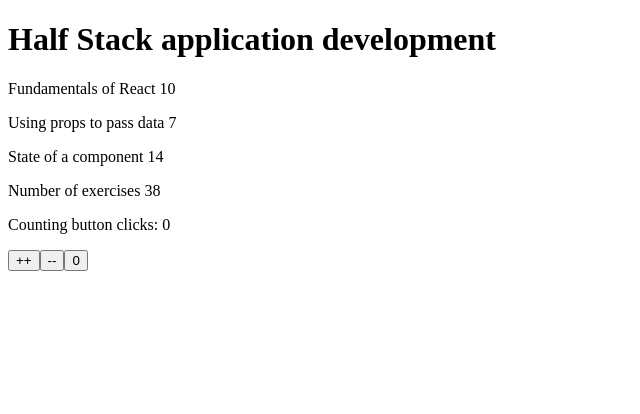
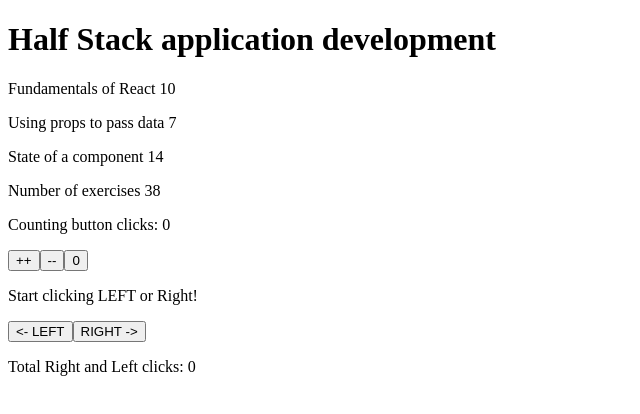
Before and after one commit to cherylfong/netscapia, a React (Create React App) app in the folder part1/courseinfo/: page / in a window 1280 px wide. Shown: the top 414 px of the page, without its empty margins (0-640 px from the left). Built offline with nearby package versions, Linux system fonts and the light colour scheme.

Commit message:
implement multiple useState to track left and right button clicks

```diff
--- a/part1/courseinfo/src/App.js
+++ b/part1/courseinfo/src/App.js
@@ -12,6 +12,8 @@
  * 1.5 Change the course and its parts into a single JavaScript object.
  *
  * Part 1 (c) Component state using useState and Event handling with button clicks
+ *
+ * Part 1 (d) Multiple varying state types
  *
  */
 
@@ -54,6 +56,29 @@ const App = () => {
     setCounter(0)
   }
 
+  const [left, setLeft] = useState(0)
+  const [right, setRight] = useState(0)
+  const [allClicks, setAll] = useState([])
+  const [total, setTotal] = useState(0)
+
+  const handleLeftClick = () => {
+    // does not mutate, creates a copy of existing with the added input
+    // remember to not directly change state objects
+    setAll(allClicks.concat('L'))
+    // intently update left click value because asynchronous
+    const updateLeft = left + 1
+    setLeft(updateLeft)
+    // the left variable is still holding the previous/un-updated value!
+    setTotal(updateLeft + right)
+  }
+
+  const handleRightClick = () => {
+    setAll(allClicks.concat('R'))
+    const updateRight = right + 1
+    setRight(updateRight)
+    setTotal(updateRight + left)
+  }
+
   return (
     <div>
       <Header course={course.name} />
@@ -63,6 +88,10 @@ const App = () => {
       <Button handle={addOneCount} text={"++"} />
       <Button handle={minusOneCount} text={"--"} />
       <Button handle={resetCount} text={"0"} />
+      <LeftRightLog allClicks={allClicks} />
+      <Button handle={handleLeftClick} text={"<- LEFT"} />
+      <Button handle={handleRightClick} text={"RIGHT ->"} />
+      <p>Total Right and Left clicks: {total}</p>
       </div>
   )
 }
@@ -136,3 +165,19 @@ export default App
  * Custom Button
  */
 const Button = ({handle, text}) => <button onClick={handle}>{text}</button>
+
+/**
+ *
+ * @param {*} allClicks gets the array of clicks logged as L and R chars
+ * @returns JSX using conditional rendering
+ */
+const LeftRightLog = ({allClicks}) => {
+  if (allClicks.length === 0){
+    return(
+      <p>Start clicking LEFT or Right!</p>
+    )
+  }
+  return (
+    <p>Logging : {allClicks.join(' ')}</p>
+  )
+}
```
